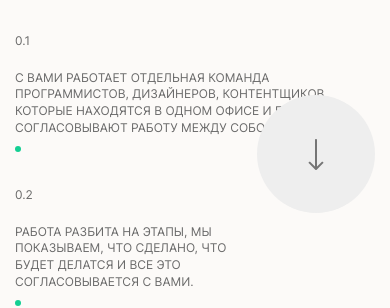
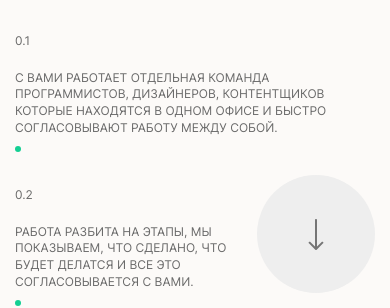
Before and after one commit to lRaven/compas-program, a Vue app: page /#/ in a window 390 px wide. Shown: the part 536-844 px from the top of the page. Built offline with nearby package versions, Linux system fonts and the light colour scheme; no server answers.

Commit message:
anchor link z-index position fix

```diff
--- a/src/components/ArrowAnchorLink.vue
+++ b/src/components/ArrowAnchorLink.vue
@@ -52,6 +52,9 @@
 			@media (max-width: 1440px) {
 				margin-bottom: 23rem;
 			}
+			@media (max-width: 540px) {
+				margin-bottom: 15rem;
+			}
 			&:hover {
 				background-color: $white;
 			}
--- a/src/components/TheBanner.vue
+++ b/src/components/TheBanner.vue
@@ -74,6 +74,8 @@
 		}
 		&__title {
 			margin-bottom: 6rem;
+			position: relative;
+			z-index: 1;
 			@media (max-width: 767px) {
 				margin-bottom: 5rem;
 			}
@@ -124,9 +126,13 @@
 			&-counter {
 				margin-bottom: 2rem;
 				display: block;
+				position: relative;
+				z-index: 1;
 			}
 			&-text {
 				text-transform: uppercase;
+				position: relative;
+				z-index: 1;
 			}
 		}
 	}
```
